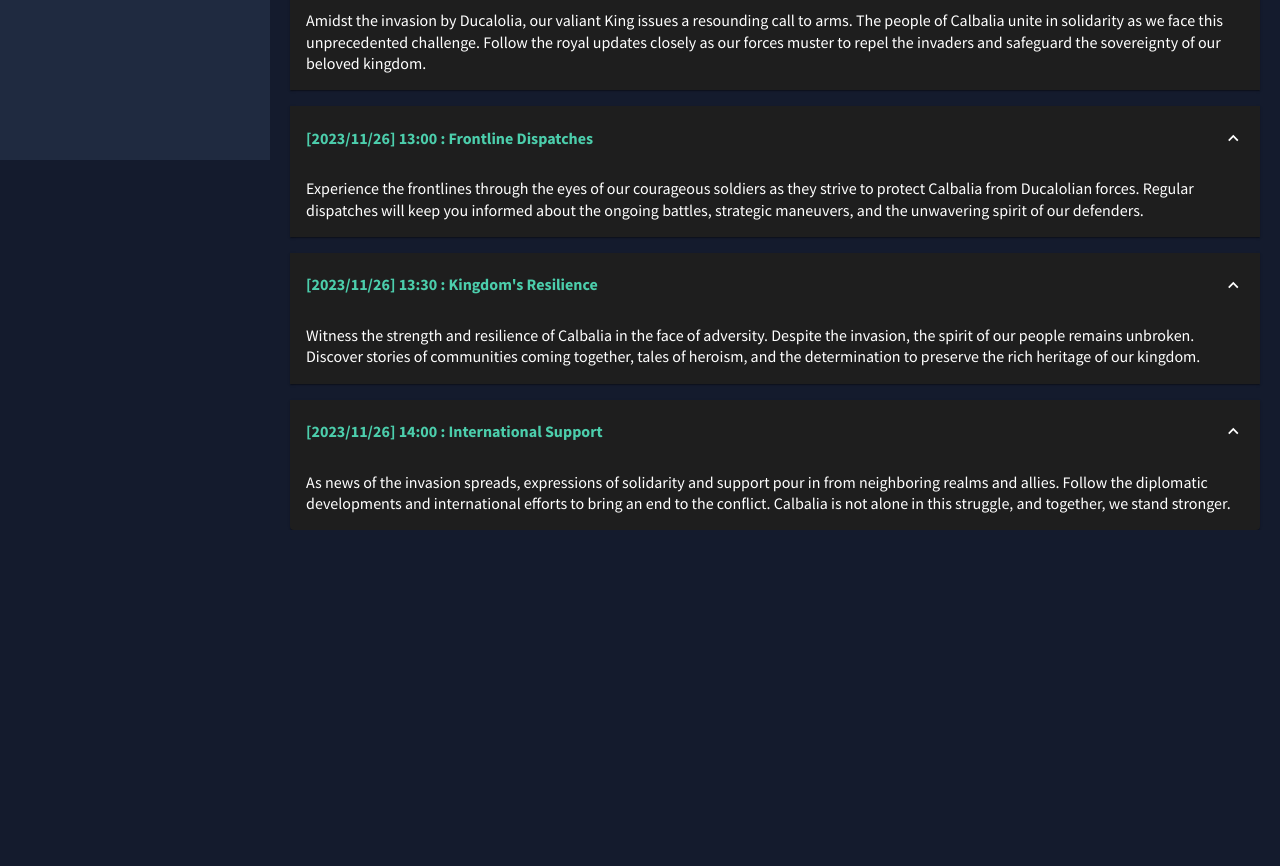
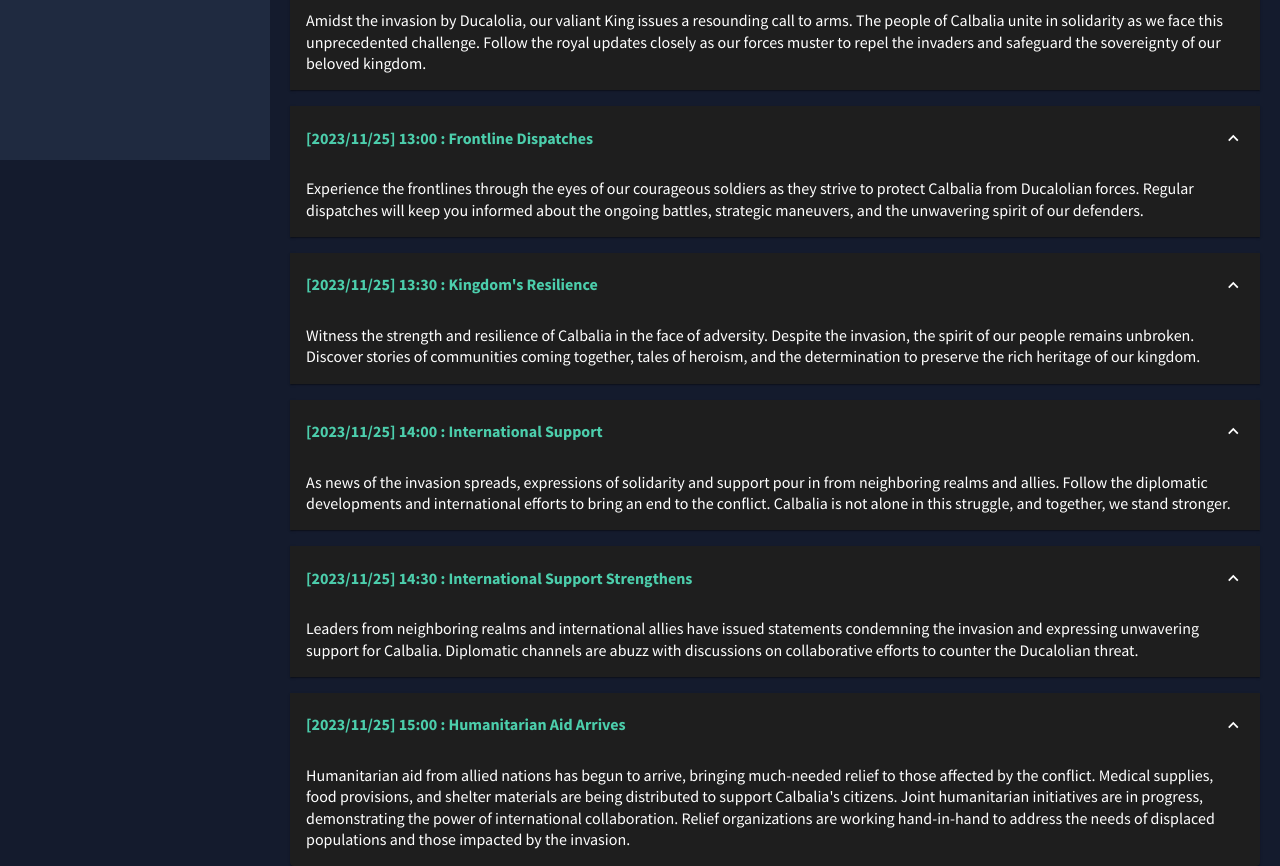
Before and after one commit to aivaraskurseviciusltu/hack2023, a React (Create React App) app: page /alerts in a window 1280 px wide. Shown: the part 640-1506 px from the top of the page. Before the commit the page ends 1170 px from the top, so only its background shows below. Built offline with nearby package versions, Linux system fonts and the light colour scheme.

Commit message:
alerts updated

```diff
--- a/src/scenes/alerts/index.jsx
+++ b/src/scenes/alerts/index.jsx
@@ -17,7 +17,7 @@ const Alerts = () => {
       <Accordion defaultExpanded>
         <AccordionSummary expandIcon={<ExpandMoreIcon />}>
           <Typography color={colors.greenAccent[500]} variant="h5" sx={{ fontWeight: 'bold' }}>
-            [2023/11/26] 12:00 : The Invasion Unfolds
+            [2023/11/25] 12:00 : The Invasion Unfolds
           </Typography>
         </AccordionSummary>
         <AccordionDetails style={{ display: 'flex', alignItems: 'center', flexDirection: 'column' }}>
@@ -32,7 +32,7 @@ const Alerts = () => {
       <Accordion defaultExpanded>
         <AccordionSummary expandIcon={<ExpandMoreIcon />}>
           <Typography color={colors.greenAccent[500]} variant="h5" sx={{ fontWeight: 'bold' }}>
-            [2023/11/26] 12:30 : King's Call to Arms
+            [2023/11/25] 12:30 : King's Call to Arms
           </Typography>
         </AccordionSummary>
         <AccordionDetails>
@@ -47,7 +47,7 @@ const Alerts = () => {
       <Accordion defaultExpanded>
         <AccordionSummary expandIcon={<ExpandMoreIcon />}>
           <Typography color={colors.greenAccent[500]} variant="h5" sx={{ fontWeight: 'bold' }}>
-            [2023/11/26] 13:00 : Frontline Dispatches
+            [2023/11/25] 13:00 : Frontline Dispatches
           </Typography>
         </AccordionSummary>
         <AccordionDetails>
@@ -61,7 +61,7 @@ const Alerts = () => {
       <Accordion defaultExpanded>
         <AccordionSummary expandIcon={<ExpandMoreIcon />}>
           <Typography color={colors.greenAccent[500]} variant="h5" sx={{ fontWeight: 'bold' }}>
-            [2023/11/26] 13:30 : Kingdom's Resilience
+            [2023/11/25] 13:30 : Kingdom's Resilience
           </Typography>
         </AccordionSummary>
         <AccordionDetails>
@@ -76,7 +76,7 @@ const Alerts = () => {
       <Accordion defaultExpanded>
         <AccordionSummary expandIcon={<ExpandMoreIcon />}>
           <Typography color={colors.greenAccent[500]} variant="h5" sx={{ fontWeight: 'bold' }}>
-            [2023/11/26] 14:00 : International Support
+            [2023/11/25] 14:00 : International Support
           </Typography>
         </AccordionSummary>
         <AccordionDetails>
@@ -88,6 +88,37 @@ const Alerts = () => {
           </Typography>
         </AccordionDetails>
       </Accordion>
+      <Accordion defaultExpanded>
+        <AccordionSummary expandIcon={<ExpandMoreIcon />}>
+          <Typography color={colors.greenAccent[500]} variant="h5" sx={{ fontWeight: 'bold' }}>
+            [2023/11/25] 14:30 : International Support Strengthens
+          </Typography>
+        </AccordionSummary>
+        <AccordionDetails>
+          <Typography variant="h5">
+            Leaders from neighboring realms and international allies have issued statements condemning
+            the invasion and expressing unwavering support for Calbalia.
+            Diplomatic channels are abuzz with discussions on collaborative efforts to counter the Ducalolian threat.
+          </Typography>
+        </AccordionDetails>
+      </Accordion>
+      <Accordion defaultExpanded>
+        <AccordionSummary expandIcon={<ExpandMoreIcon />}>
+          <Typography color={colors.greenAccent[500]} variant="h5" sx={{ fontWeight: 'bold' }}>
+            [2023/11/25] 15:00 : Humanitarian Aid Arrives
+          </Typography>
+        </AccordionSummary>
+        <AccordionDetails>
+          <Typography variant="h5">
+            Humanitarian aid from allied nations has begun to arrive, bringing much-needed
+            relief to those affected by the conflict. Medical supplies, food provisions,
+            and shelter materials are being distributed to support Calbalia's citizens.
+            Joint humanitarian initiatives are in progress, demonstrating the power of
+            international collaboration. Relief organizations are working hand-in-hand to
+            address the needs of displaced populations and those impacted by the invasion.
+          </Typography>
+        </AccordionDetails>
+      </Accordion>
     </Box>
   );
 };
```
